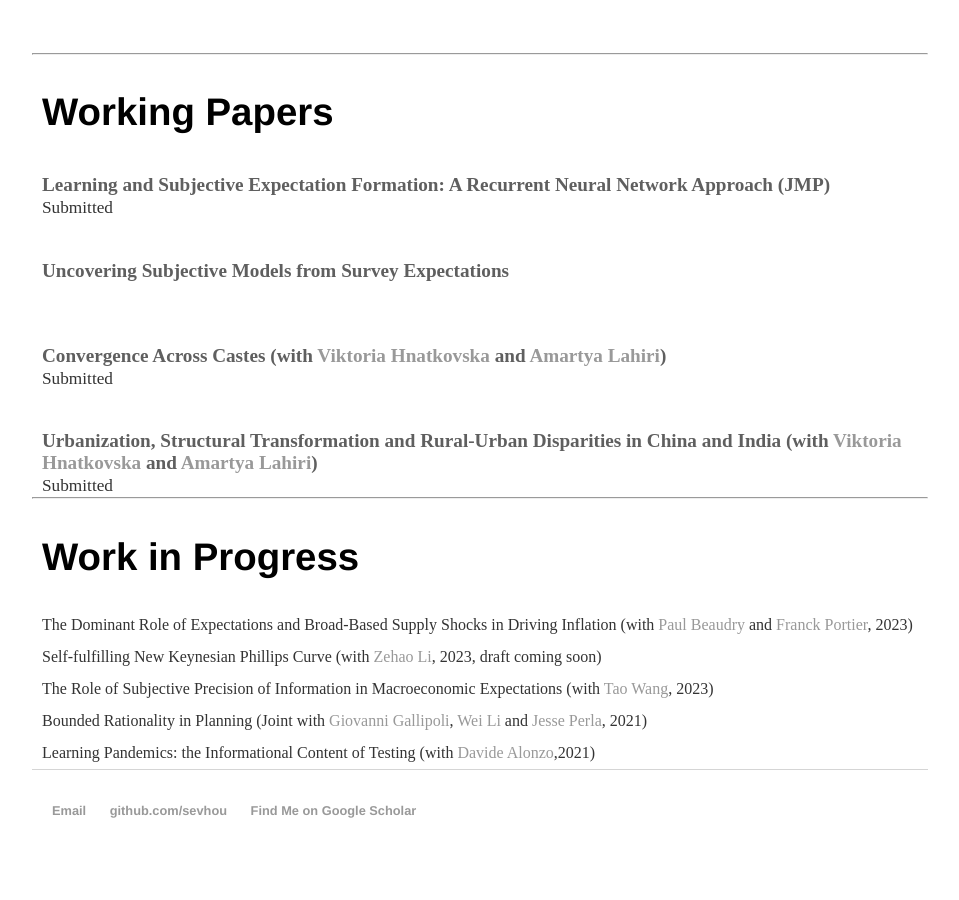
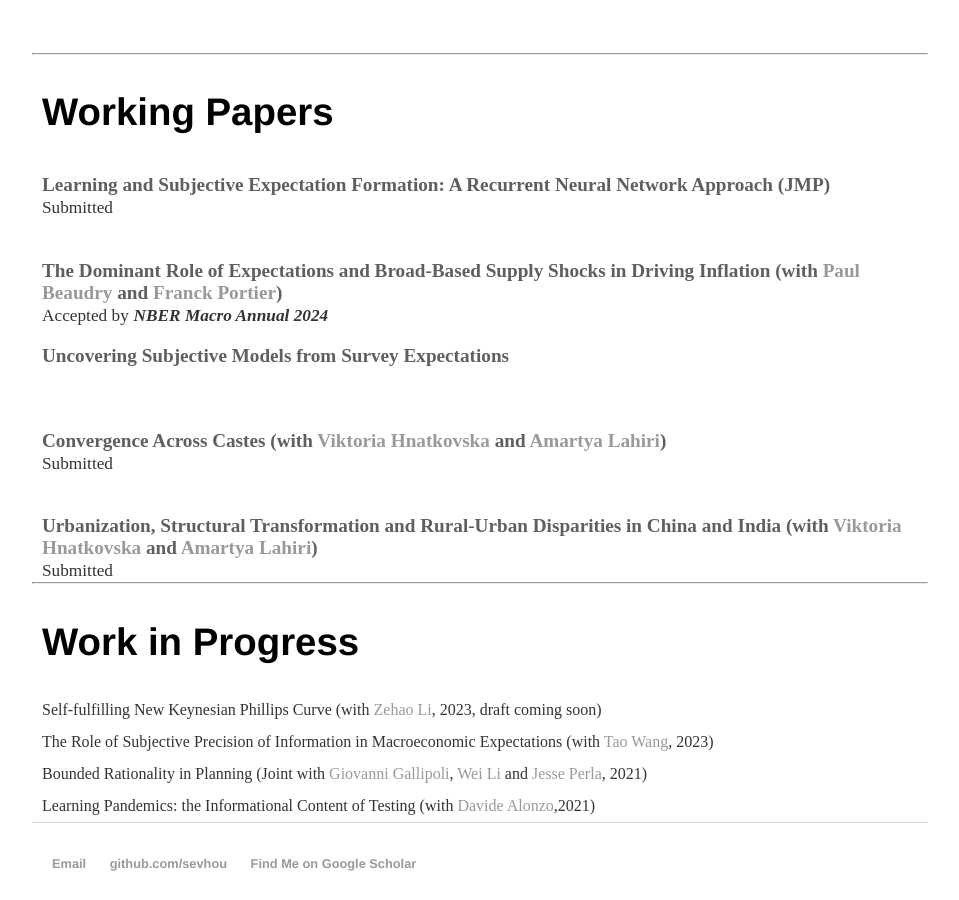
Before and after one commit to sevhou/sevhou.github.io, a Jekyll site: the page built from research/index.html, in a window 1280 px wide and 900 px high, scrolled down 571 px. Shown: the whole window, without its empty margins (160-1119 px from the left). Built offline with Jekyll 4.4.1, drawn with Linux system fonts in a browser that asks for light colours.

Commit message:
Update index.html

```diff
--- a/research/index.html
+++ b/research/index.html
@@ -41,6 +41,15 @@ title: Research
       </div>
     </div>
 
+<br><h2 type="button" class="slide-toggle">The Dominant Role of Expectations and Broad-Based Supply Shocks in Driving Inflation (with <a href="https://economics.ubc.ca/faculty-and-staff/paul-beaudry/">Paul Beaudry</a> and <a href="https://fportier.wordpress.com/">Franck Portier</a>)<br>
+<pubf>Accepted by</pubf> <jname>NBER Macro Annual 2024</jname></h2></h2>
+    <div class="box">
+        <div class="box-inner"> The goal of this paper is twofold.  We begin by re-examining the relative role of labour market tightness versus inflation expectation in driving inflation in the US, with a particular focus on the last few years. Our explorations points to a Phillips curve has been quite stable for over 50 years, with inflation almost entirely driven by short run inflation expectations, with labour market tightness playing a very marginal role.  We then explore the determination of short run inflation expectations.  Here we emphasize the role of broad-based supply shocks in driving inflation expectations.  In particular, we provide theory and evidence to support the notion that broad-based supply shocks are easily confused with pure inflation shocks, and this creates a signal extraction problem facing agents.   When agents see the prices of many goods increase, they infer that part of the increase reflects pure inflation and this becomes self-fulfilling.  In contrast, when inflation is driven by increases in a small number of price changes-- for example large increases in gas prices-- agents are not confused and accordingly, this does not propagate into persistent inflation.  The role of monetary policy in such an environment is to convince agents that pure inflation shocks are unlikely.
+
+<br>New draft coming soon
+      </div>
+    </div>
+
     <br><h2 type="button" class="slide-toggle">Uncovering Subjective Models from Survey Expectations</h2>
     <div class="box">
         <div class="box-inner">Expectations about different macroeconomic aspects correlate with each other. Using Michigan Survey of Consumers (MSC), I found consumers' inflation expectation is positively correlated with expectations on unemployment status. Such a correlation is inconsistent with realized data, professionals' belief, and the standard New Keynesian Model. I then perform a structural test in the framework of noisy information model and show that consumers form their expectations on multiple macroeconomic variables jointly rather than independently, thus causing these expectations to be correlated with each other. These results imply the consumers have a subjective model about how macroeconomics variables are correlated that is different from the professionals and the reality. In particular, consumers believe economic conditions will be worse during episode with extensive inflation news, even if there's only mild inflation, causing their average expectation on inflation to co-move with that of unemployment and business condition. These patterns call for explanations on how agents form beliefs on interactions between macroeconomic variables that are different from the actual structure of data. They also suggest Central Bank should use inflation-related expectation management policy with cautious, as such policy may induce pessimistic responses among households.
@@ -73,7 +82,6 @@ China and India (with <a href="https://hnatkovska.arts.ubc.ca/">Viktoria Hnatkov
 	<h1>Work in Progress</h1>
 
 
-	<pp>The Dominant Role of Expectations and Broad-Based Supply Shocks in Driving Inflation (with <a href="https://economics.ubc.ca/faculty-and-staff/paul-beaudry/">Paul Beaudry</a> and <a href="https://fportier.wordpress.com/">Franck Portier</a>, 2023) </pp> <br>
 	<pp>Self-fulfilling New Keynesian Phillips Curve (with <a href="https://lizehao.weebly.com/">Zehao Li</a>, 2023, draft coming soon) </pp> <br>
 	<pp>The Role of Subjective Precision of Information in Macroeconomic Expectations (with <a href="https://taowangecon.github.io/">Tao Wang</a>, 2023)</pp> <br>
   	<pp>Bounded Rationality in Planning (Joint with <a href="https://app.scholarsite.io/giovanni-gallipoli">Giovanni Gallipoli</a>, <a href="https://economics.ubc.ca/faculty-and-staff/wei-li/">Wei Li</a> and <a href="https://www.jesseperla.com/">Jesse Perla</a>, 2021)</pp> <br>
```
